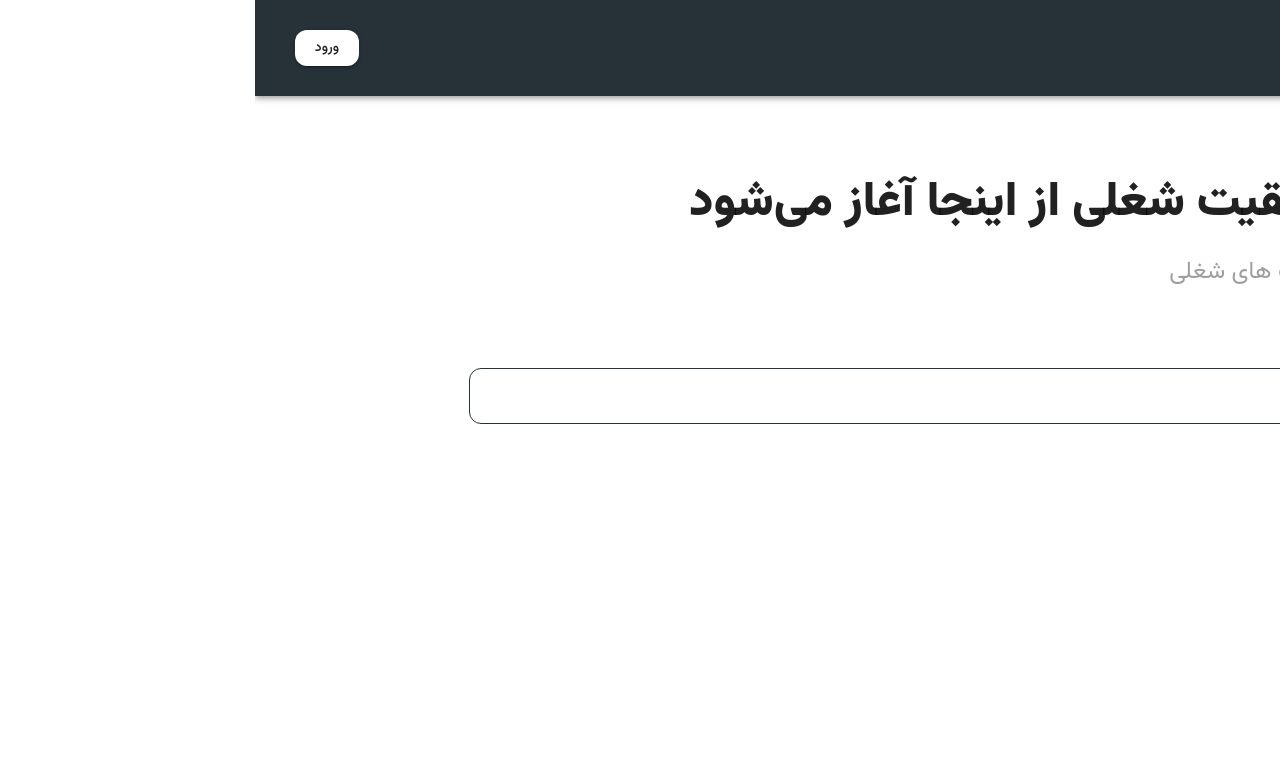
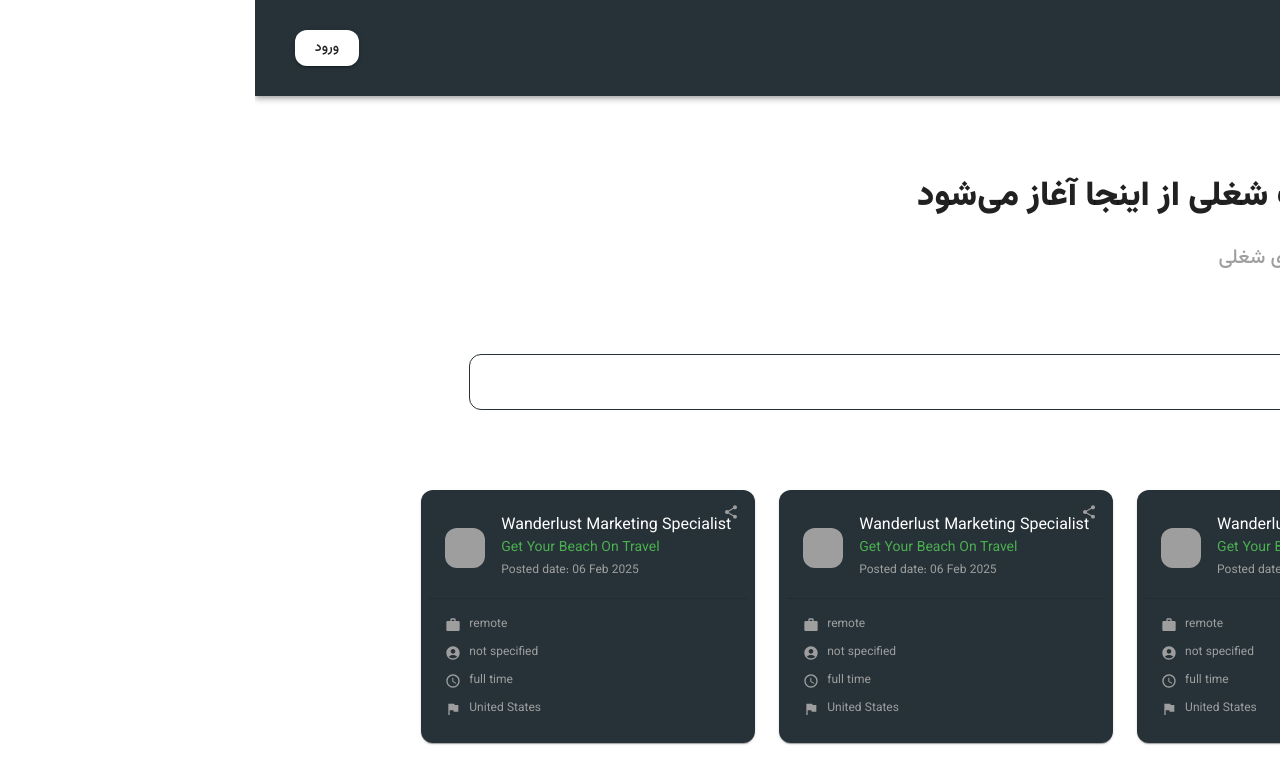
Before and after one commit to nafasebra/jobskit-task, a Next.js app: page / in a window 1280 px wide. Shown: the top 784 px of the page. Built offline with nearby package versions, Linux system fonts and the light colour scheme; no server answers; grey boxes are pictures that could not be loaded.

Commit message:
style: change style of cards

```diff
--- a/src/app/components/Header/index.tsx
+++ b/src/app/components/Header/index.tsx
@@ -14,10 +14,10 @@
           paddingY: 10,
         }}
       >
-        <Typography variant="h3" fontWeight={800}>
+        <Typography variant="h4" fontWeight={800}>
           مسیر موفقیت شغلی از اینجا آغاز می‌شود
         </Typography>
-        <Typography variant="h5" sx={{ color: "secondary.light" }}>
+        <Typography variant="h6" sx={{ color: "secondary.light" }}>
           جست و جوی فرصت های شغلی
         </Typography>
       </Box>
--- a/src/app/components/JobList/JobItem/index.tsx
+++ b/src/app/components/JobList/JobItem/index.tsx
@@ -1,11 +1,108 @@
-import React from 'react'
+import React from "react";
 
-import { Grid, Paper, Card, Stack, Button, Avatar, ListItemText, Typography, Link, Divider, Box } from '@mui/material';
+import {
+  Grid,
+  Paper,
+  Card,
+  Stack,
+  Button,
+  Avatar,
+  ListItemText,
+  Typography,
+  Link,
+  Divider,
+  Box,
+} from "@mui/material";
+import ShareIcon from "@mui/icons-material/Share";
+import WorkIcon from "@mui/icons-material/Work";
+import AccountCircleIcon from "@mui/icons-material/AccountCircle";
+import AccessTimeIcon from "@mui/icons-material/AccessTime";
+import FlagIcon from "@mui/icons-material/Flag";
 
 function JobItem() {
   return (
-    <div></div>
+    <Card
+      sx={{
+        backgroundColor: "secondary.main",
+        color: "white",
+        direction: "ltr",
+        width: '100%'
+      }}
+    >
+      <Stack
+        direction="row"
+        justifyContent="flex-end"
+        sx={{ position: "relative" }}
+      >
+        <Button
+          aria-label="اشتراک‌گذاری"
+          sx={{ position: "absolute", minWidth: "auto" }}
+        >
+          <ShareIcon sx={{ fontSize: "1rem", color: "secondary.light" }} />
+        </Button>
+      </Stack>
+
+      <Stack direction="row" spacing={2} alignItems="center" sx={{ p: 2 }}>
+        <Avatar
+          src="https://jobs-kit.com/api/file/download/164255"
+          alt="Get Your Beach On Travel"
+          sx={{ borderRadius: "12px" }}
+        />
+        <ListItemText
+          primary={
+            <Stack>
+              <Typography
+                variant="body1"
+                component="a"
+                href="/job/418460/"
+                sx={{ textDecoration: "none", color: "white" }}
+              >
+                Wanderlust Marketing Specialist
+              </Typography>
+              <Typography
+                variant="body2"
+                component="a"
+                href="/job/company/20729/"
+                sx={{ textDecoration: "none", color: "success.main" }}
+              >
+                Get Your Beach On Travel
+              </Typography>
+            </Stack>
+          }
+          secondary={
+            <Typography variant="caption" sx={{ color: "secondary.light" }}>
+              Posted date: 06 Feb 2025
+            </Typography>
+          }
+        />
+      </Stack>
+
+      <Divider />
+
+      <Stack
+        direction="column"
+        spacing={1}
+        sx={{ p: 2, color: "secondary.light" }}
+      >
+        <Stack direction="row" spacing={1} alignItems="center">
+          <WorkIcon sx={{ fontSize: "1rem" }} />
+          <Typography variant="caption">remote</Typography>
+        </Stack>
+        <Stack direction="row" spacing={1} alignItems="center">
+          <AccountCircleIcon sx={{ fontSize: "1rem" }} />
+          <Typography variant="caption">not specified</Typography>
+        </Stack>
+        <Stack direction="row" spacing={1} alignItems="center">
+          <AccessTimeIcon sx={{ fontSize: "1rem" }} />
+          <Typography variant="caption">full time</Typography>
+        </Stack>
+        <Stack direction="row" spacing={1} alignItems="center">
+          <FlagIcon sx={{ fontSize: "1rem" }} />
+          <Typography variant="caption">United States</Typography>
+        </Stack>
+      </Stack>
+    </Card>
   );
 }
 
-export default JobItem
+export default JobItem;
--- /dev/null
+++ b/src/app/components/JobList/JobItem/type.ts
@@ -0,0 +1,5 @@
+import { JobData } from "../type";
+
+export type JobItemProps = {
+  data?: JobData;
+};
--- a/src/app/components/JobList/List/index.tsx
+++ b/src/app/components/JobList/List/index.tsx
@@ -1,10 +1,23 @@
-import React from 'react'
-import JobItem from '../JobItem'
+import React from "react";
+import JobItem from "../JobItem";
+import { JobListProps } from "./type";
+import Grid from "@mui/material/Grid";
+import { Box } from "@mui/material";
 
 function List() {
+  // const {data} = props;
+
   return (
-    <JobItem />
-  )
+    <Box sx={{ paddingBottom: "3rem", paddingTop: "2rem" }}>
+      <Grid container gap={3}>
+        {Array.from({ length: 3 }).map((_, index) => (
+          <Grid key={index} item size={{ xs: 12, md: 6, lg: 4 }}>
+            <JobItem />
+          </Grid>
+        ))}
+      </Grid>
+    </Box>
+  );
 }
 
-export default List
+export default List;
--- /dev/null
+++ b/src/app/components/JobList/List/type.ts
@@ -0,0 +1,5 @@
+import { JobData } from "../type";
+
+export type JobListProps = {
+  data?: JobData[];
+};
--- /dev/null
+++ b/src/app/components/JobList/type.ts
@@ -0,0 +1,48 @@
+export type JobData = {
+  id: number;
+  title: string;
+  featured: boolean;
+  datePosted: string; // ISO date string
+  expirationDate: string; // ISO date string
+  employmentType:
+    | "FULL_TIME"
+    | "PART_TIME"
+    | "CONTRACT"
+    | "INTERNSHIP"
+    | "FREELANCE"
+    | "TEMPORARY";
+  positionLevel: string;
+  company: {
+    id: number;
+    name: string;
+    industry: string;
+    description: string | null;
+    address: string | null;
+    phone: string | null;
+    email: string | null;
+    size: string | null;
+    imageId: number;
+    imageURL: string;
+  };
+  country: string;
+  location: string;
+  category: {
+    id: number;
+    name: string;
+    slug: string;
+    icon: string | null;
+  };
+  subCategory: {
+    id: number;
+    name: string;
+    slug: string;
+  };
+  speciality: {
+    id: number;
+    name: string;
+    slug: string;
+  };
+  jobType: "REMOTE" | "ONSITE" | "HYBRID";
+  views: number;
+  shares: number;
+};
--- a/src/theme.ts
+++ b/src/theme.ts
@@ -37,6 +37,14 @@
         },
       },
     },
+    MuiCard: {
+      styleOverrides: {
+        root: {
+          padding: '0.5rem',
+          borderRadius: "12px"
+        }
+      }
+    }
   },
   typography: {
     fontFamily: "inherit", // Inherit the font from the body
```
